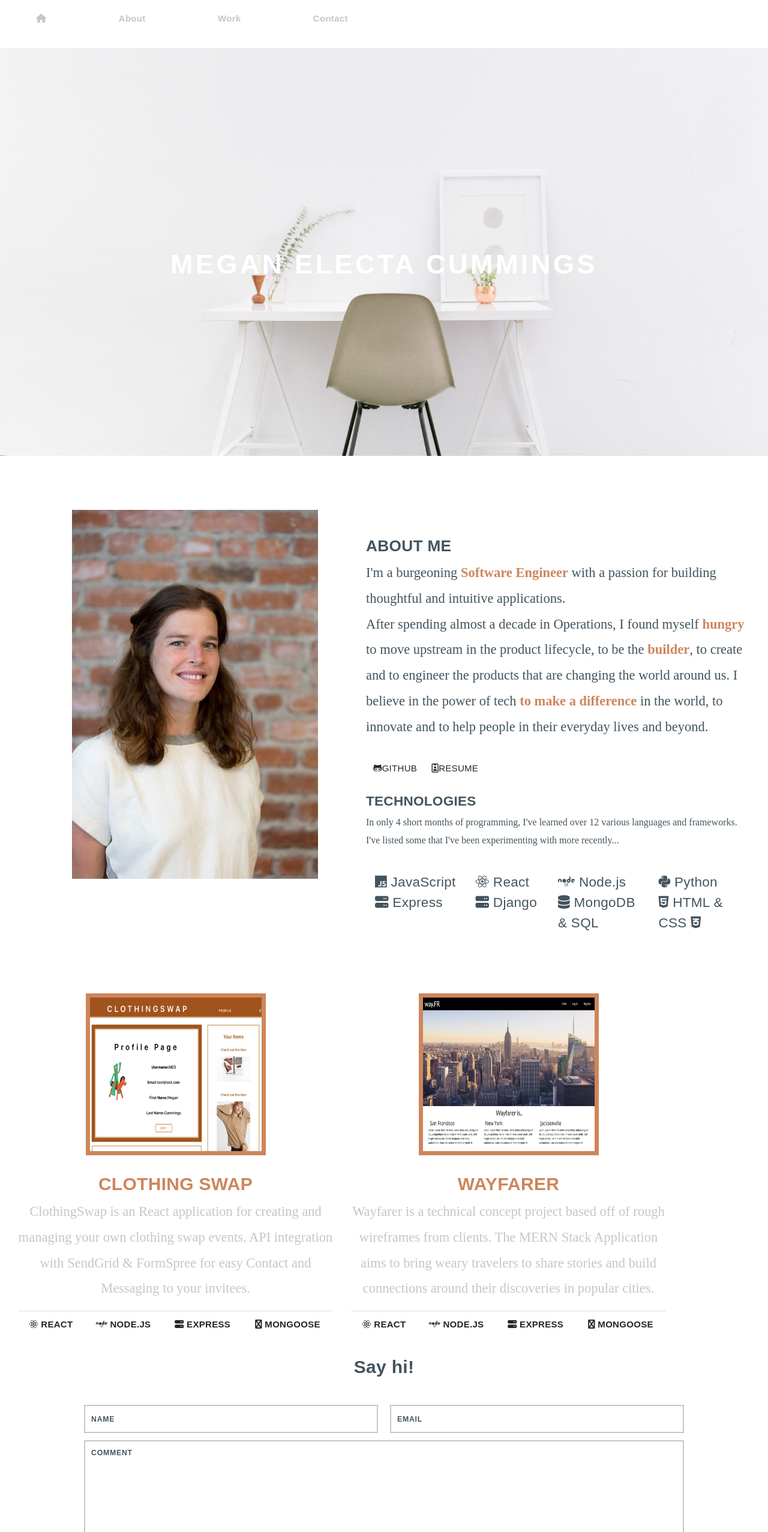
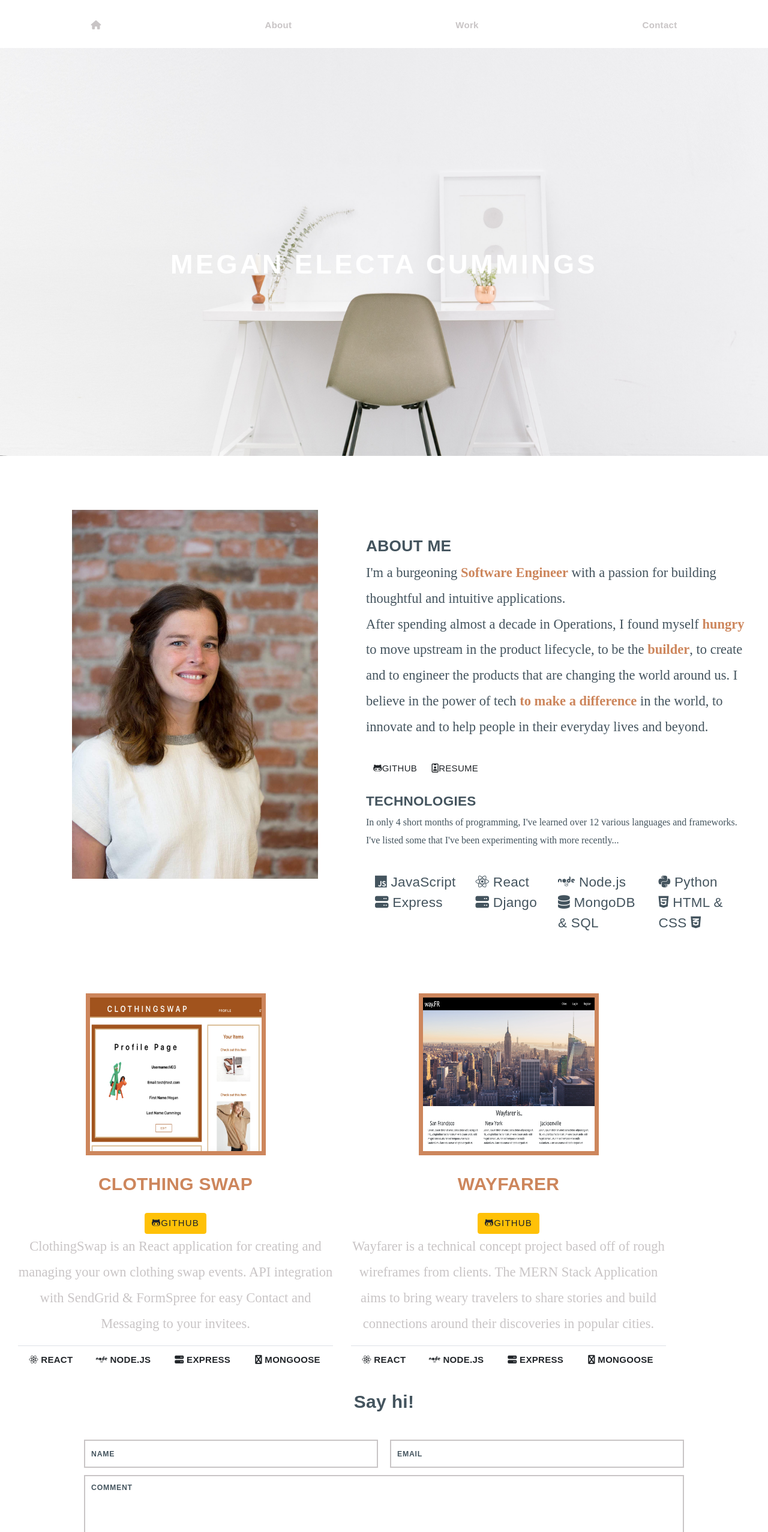
Before and after one commit to meganecummings/Portfolio, a React (Create React App) app: page / in a window 1280 px wide. Shown: the top 2554 px of the page at 60% size. Built offline with nearby package versions, Linux system fonts and the light colour scheme; the HTML template or start-up script is replaced by a standard one.

Commit message:
Updated GITHUB for Projects

```diff
--- a/src/components/NavBar/NavBar.js
+++ b/src/components/NavBar/NavBar.js
@@ -6,7 +6,7 @@ import './NavBar.css';
 class NavBar extends Component {
     render() {
         return (
-            <nav className="hamburger fixed-top navbar-expand-lg white">
+            <nav className="hamburger fixed-top navbar-expand-lg white navbar custom-nav sticky">
                 <button className="navbar-toggler" type="button" data-toggle="collapse" data-target="#navbarColor01" aria-controls="navbarColor01" aria-expanded="false" aria-label="Toggle navigation">
                     <span className="navbar-toggler-icon"></span>
                 </button>
--- a/src/components/ProjectList/Project/Project.js
+++ b/src/components/ProjectList/Project/Project.js
@@ -9,10 +9,15 @@ const Project = () => {
     return(
         <div id="project" className="container">
             <div className="project clothingswap">
-                <a href="https://pages.git.generalassemb.ly/megcummings/clothingswap/" >
+                <a href="https://meganecummings.github.io/clothingswap-app/" >
                     <img className="project-img" src={Profile} alt="clothingswap homepage"/>
                 </a>
                 <h2 className="project-title">Clothing Swap</h2>
+                <div class="mt-4 pt-2">
+                    <button href="https://github.com/meganecummings/clothingswap-app" target="_blank"
+                        class="btn  btn-warning btn-round"><i class="fab fa-github-alt fa-i"></i>
+                        Github</button>
+                </div>
                 <p className="project-description">ClothingSwap is an React application for creating and managing your own clothing swap events. API integration with SendGrid & FormSpree for easy Contact and Messaging to your invitees.</p>
                 <Table hover border>
                     <tbody className="table keyword">
@@ -26,10 +31,15 @@ const Project = () => {
                 </Table>
             </div>
             <div className="project wayfarer">
-                <a href="https://edfranco.github.io/wayfarer/">
+                <a href="https://edfranco.github.io/register">
                     <img className="project-img" src={Wayfarer} alt="Wayfarer" />
                 </a>
                 <h2 className="project-title">Wayfarer</h2>
+                <div class="mt-4 pt-2">
+                    <button href="https://github.com/pouyarezvani/Project-4-Wayfarer" target="_blank"
+                        class="btn  btn-warning btn-round"><i class="fab fa-github-alt fa-i"></i>
+                        Github</button>
+                </div>
                 <p className="project-description">Wayfarer is a technical concept project based off of rough wireframes from clients. The MERN Stack Application aims to bring weary travelers to share stories and build connections around their discoveries in popular cities.</p>
                 <Table hover border >
                     <tbody className="table keyword">
```
